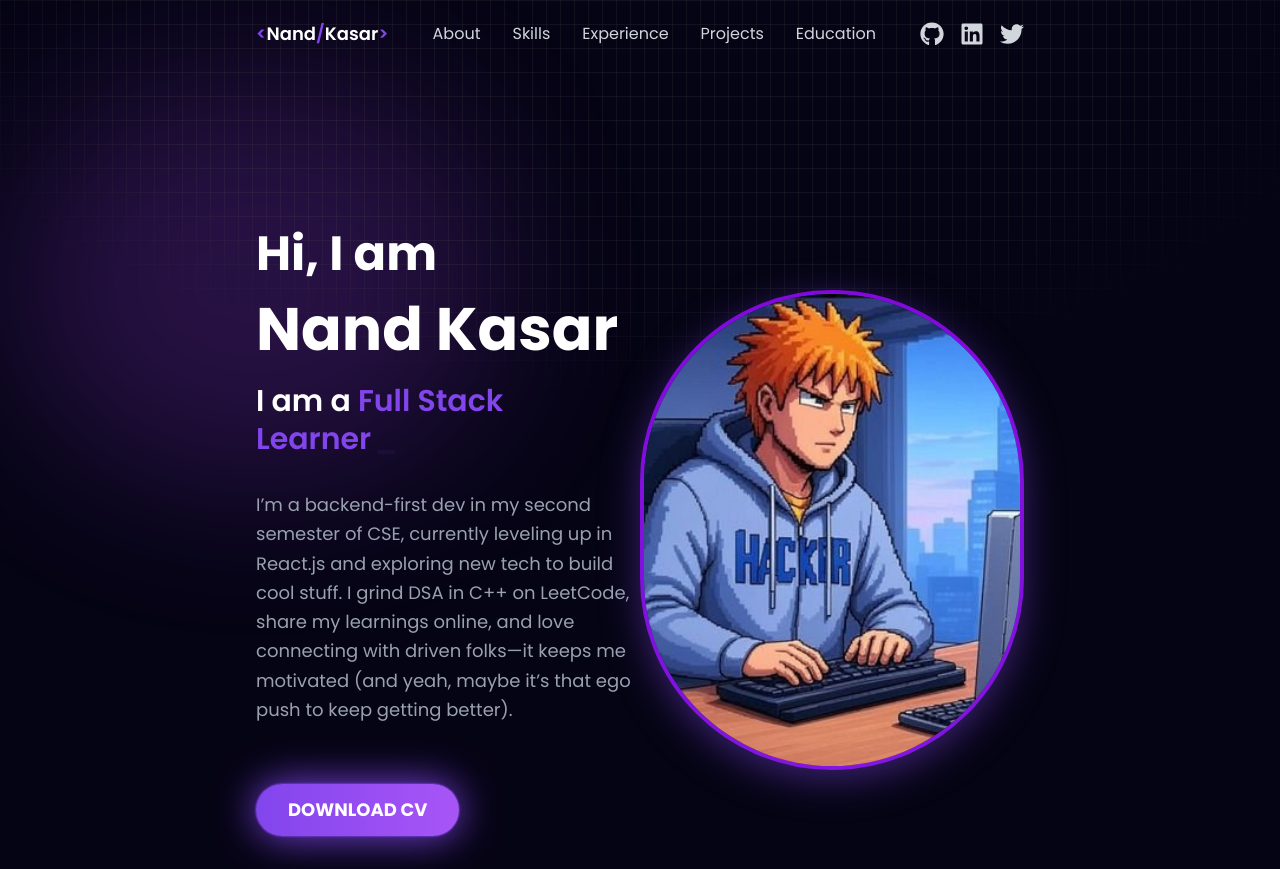
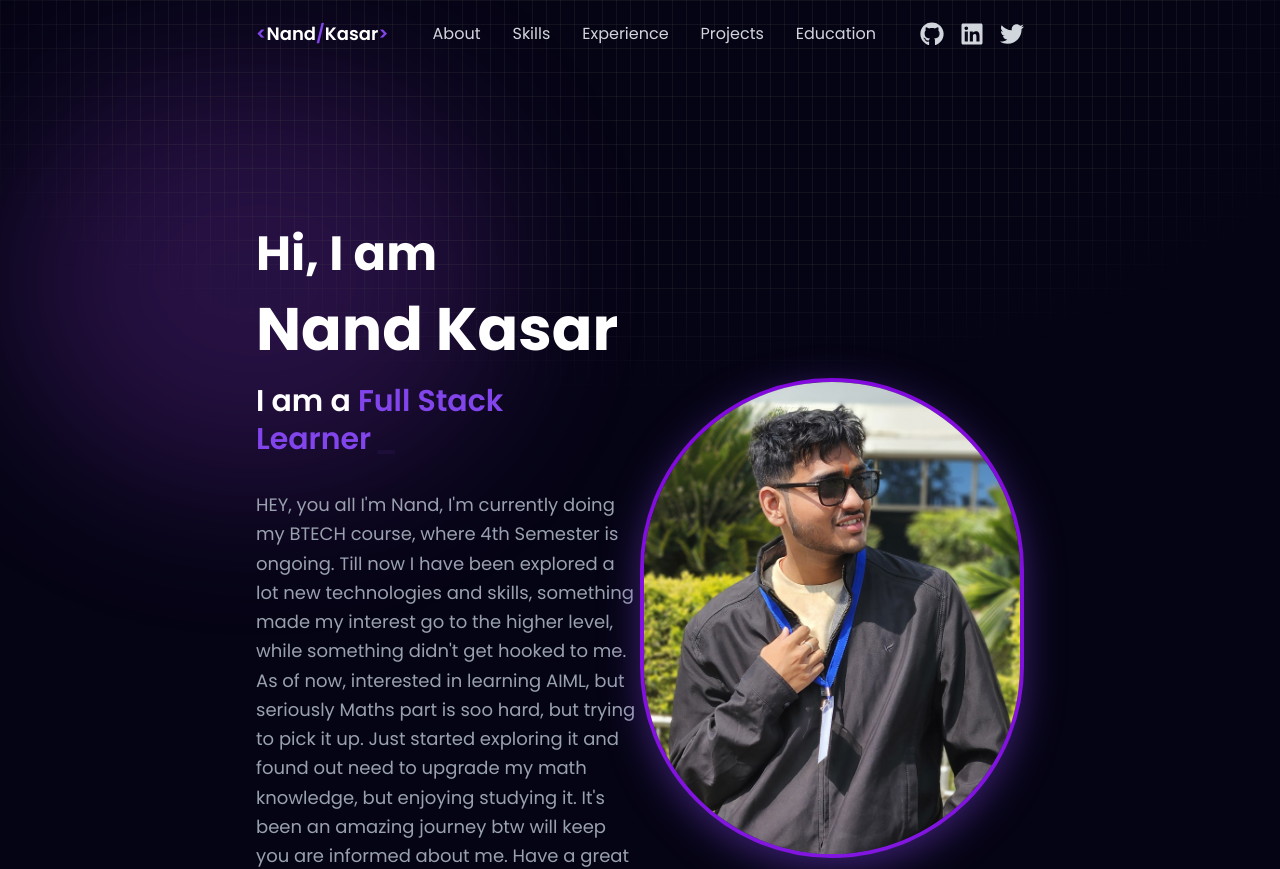
Before and after one commit to NandKasar10/Portfolio, a React (Vite) app: page / in a window 1280 px wide. Shown: the top 869 px of the page. Built offline with nearby package versions, Linux system fonts and the light colour scheme.

Commit message:
Updated Portfolio About Page

```diff
--- a/src/components/About/About.jsx
+++ b/src/components/About/About.jsx
@@ -27,10 +27,11 @@ function About() {
 
             <Typewriter
               words={[
-                "Backend Developer",
+                "AIML Learner",
                 "Full Stack Learner",
                 "DSA in Cpp",
                 "Coder",
+                "Otaku",
               ]}
               loop={true}
               cursor
@@ -42,7 +43,7 @@ function About() {
           </h3>
           {/* About Me Paragraph */}
           <p className="text-base sm:text-lg md:text-lg text-gray-400 mb-10 mt-8 leading-relaxed">
-            I’m a backend-first dev in my second semester of CSE, currently leveling up in React.js and exploring new tech to build cool stuff. I grind DSA in C++ on LeetCode, share my learnings online, and love connecting with driven folks—it keeps me motivated (and yeah, maybe it’s that ego push to keep getting better).
+            HEY, you all I'm Nand, I'm currently doing my BTECH course, where 4th Semester is ongoing. Till now I have been explored a lot new technologies and skills, something made my interest go to the higher level, while something didn't get hooked to me. As of now, interested in learning AIML, but seriously Maths part is soo hard, but trying to pick it up. Just started exploring it and found out need to upgrade my math knowledge, but enjoying studying it. It's been an amazing journey btw will keep you are informed about me. Have a great day MATE!
 
           </p>
           {/* Resume Button */}
--- a/src/components/Navbar/Navbar.jsx
+++ b/src/components/Navbar/Navbar.jsx
@@ -79,7 +79,7 @@ function Navbar() {
             <FaGithub size={24} />
           </a>
           <a
-            href="https://www.linkedin.com/in/nand-kasar-902286311"
+            href="https://www.linkedin.com/in/nand-kumar-kasar-902286311"
             target="_blank"
             rel="noopener noreferrer"
             className="text-gray-300 hover:text-[#8245ec]"
```
Also changed, not shown: src/assets/pc2.jpg.
